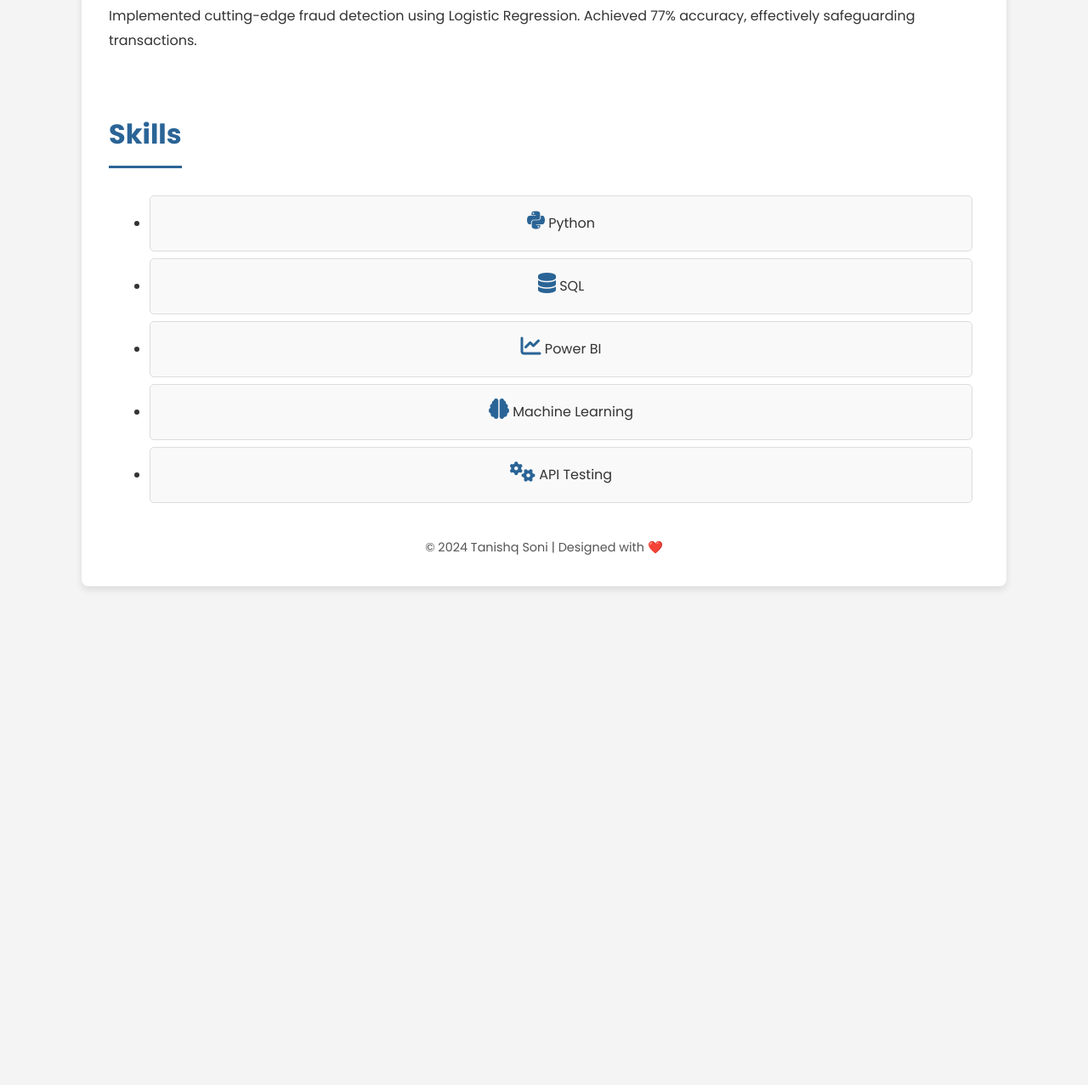
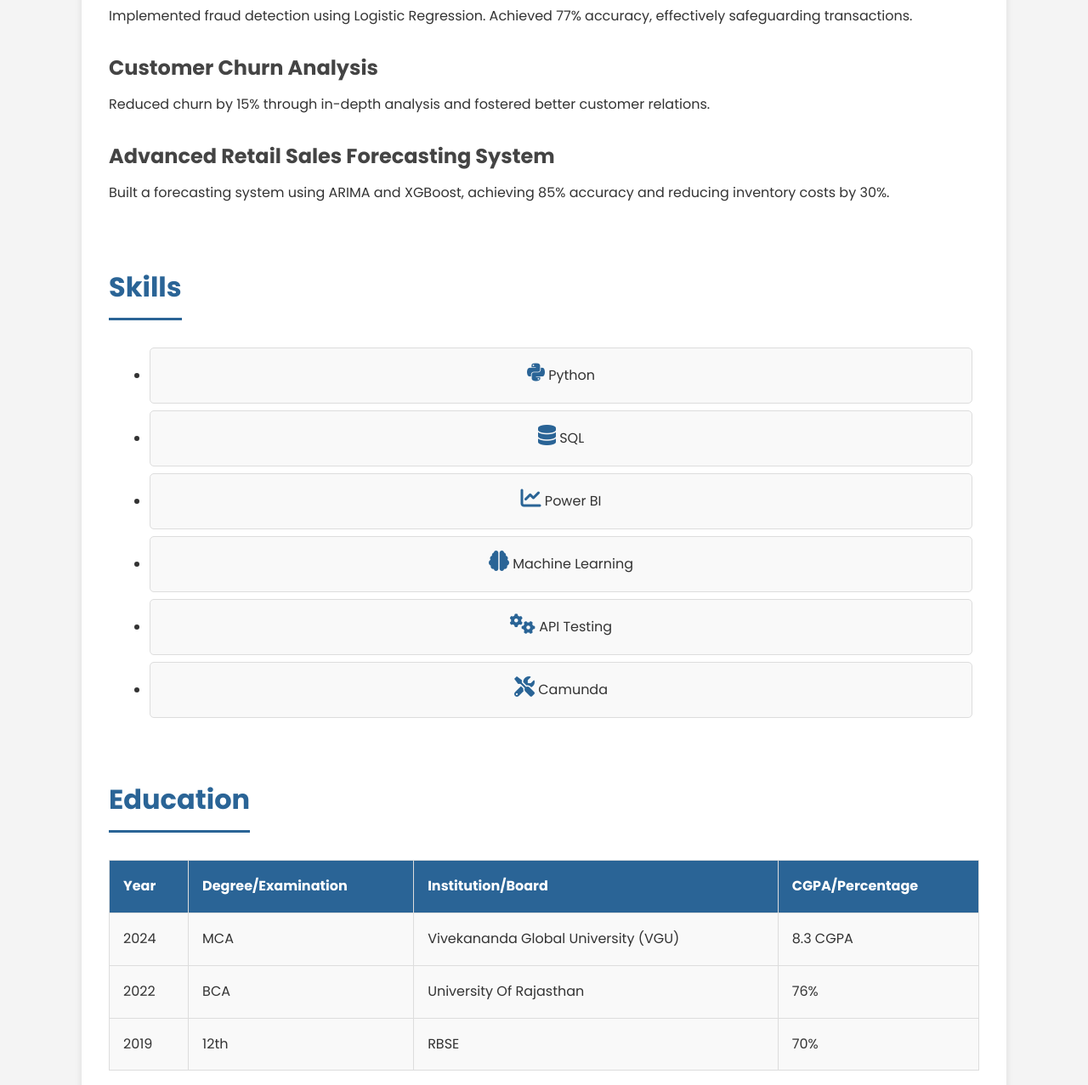
Before and after one commit to tanishq20011430/resume.github.io, a plain HTML site: page index.html in a window 1280 px wide. Shown: the part 1223-2500 px from the top of the page at 85% size. Before the commit the page ends 1945 px from the top, so only its background shows below. Drawn offline with Linux system fonts and the light colour scheme.

Commit message:
Update index.html

```diff
--- a/index.html
+++ b/index.html
@@ -118,10 +118,6 @@
         footer a {
             color: #2a6496;
         }
-        /* Smooth Scrolling */
-        html {
-            scroll-behavior: smooth;
-        }
     </style>
 </head>
 <body>
@@ -156,7 +152,15 @@
             </div>
             <div class="list-item">
                 <h3>Credit Card Fraud Prediction</h3>
-                <p>Implemented cutting-edge fraud detection using Logistic Regression. Achieved 77% accuracy, effectively safeguarding transactions.</p>
+                <p>Implemented fraud detection using Logistic Regression. Achieved 77% accuracy, effectively safeguarding transactions.</p>
+            </div>
+            <div class="list-item">
+                <h3>Customer Churn Analysis</h3>
+                <p>Reduced churn by 15% through in-depth analysis and fostered better customer relations.</p>
+            </div>
+            <div class="list-item">
+                <h3>Advanced Retail Sales Forecasting System</h3>
+                <p>Built a forecasting system using ARIMA and XGBoost, achieving 85% accuracy and reducing inventory costs by 30%.</p>
             </div>
         </div>
 
@@ -168,7 +172,42 @@
                 <li><i class="fas fa-chart-line"></i> Power BI</li>
                 <li><i class="fas fa-brain"></i> Machine Learning</li>
                 <li><i class="fas fa-cogs"></i> API Testing</li>
+                <li><i class="fas fa-tools"></i> Camunda</li>
             </ul>
+        </div>
+
+        <div class="section">
+            <h2 class="section-title">Education</h2>
+            <table class="education-table">
+                <thead>
+                    <tr>
+                        <th>Year</th>
+                        <th>Degree/Examination</th>
+                        <th>Institution/Board</th>
+                        <th>CGPA/Percentage</th>
+                    </tr>
+                </thead>
+                <tbody>
+                    <tr>
+                        <td>2024</td>
+                        <td>MCA</td>
+                        <td>Vivekananda Global University (VGU)</td>
+                        <td>8.3 CGPA</td>
+                    </tr>
+                    <tr>
+                        <td>2022</td>
+                        <td>BCA</td>
+                        <td>University Of Rajasthan</td>
+                        <td>76%</td>
+                    </tr>
+                    <tr>
+                        <td>2019</td>
+                        <td>12th</td>
+                        <td>RBSE</td>
+                        <td>70%</td>
+                    </tr>
+                </tbody>
+            </table>
         </div>
 
         <footer>
```
